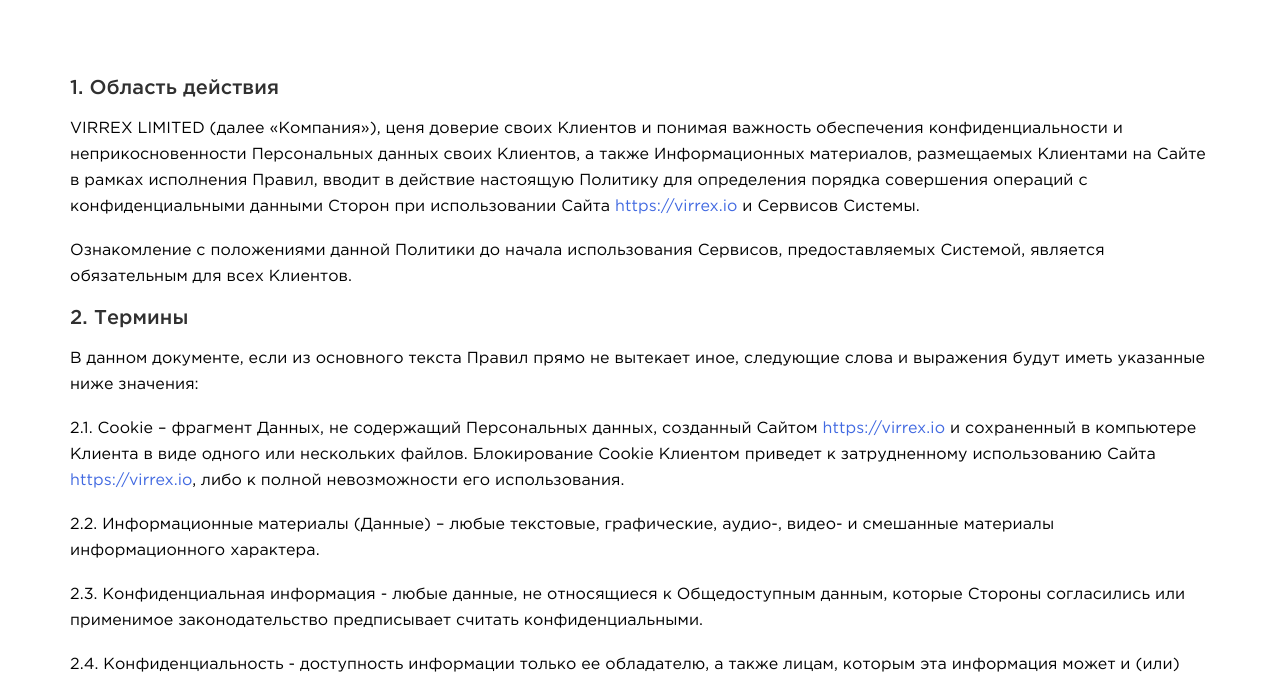
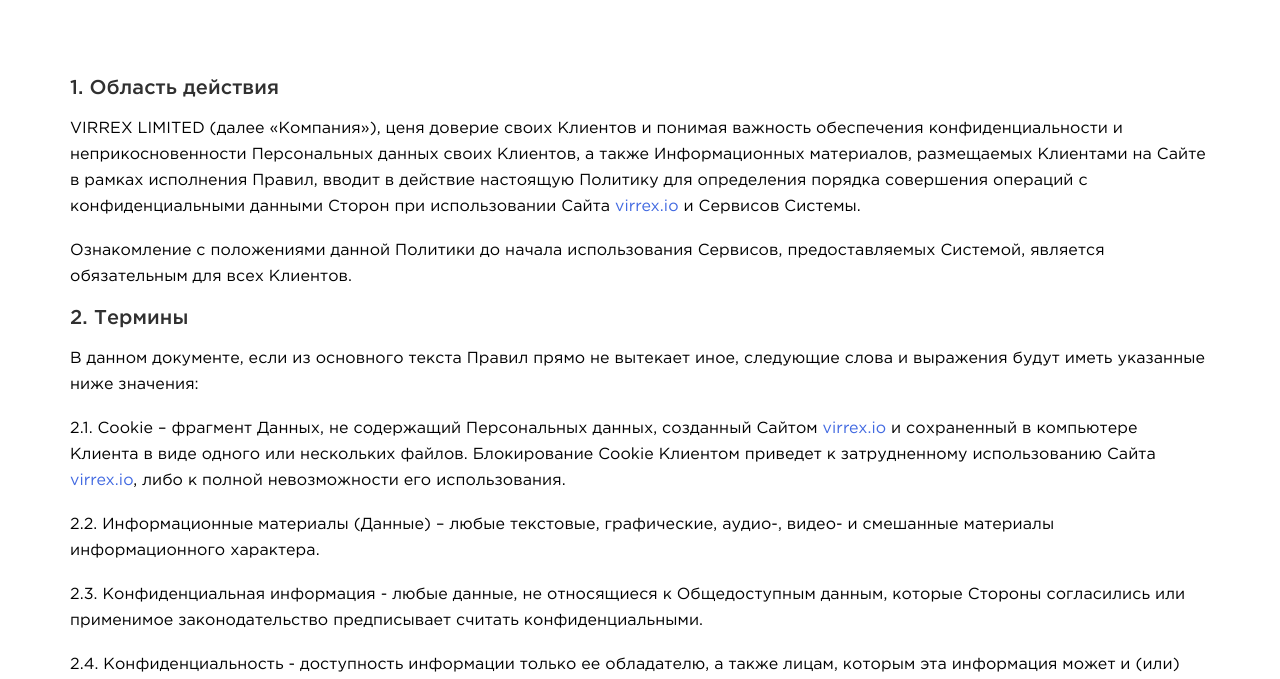
Before and after one commit to clientlab-dev/virrex, a PHP site: page /policy.php in a window 1280 px wide. Shown: the part 221-900 px from the top of the page. Run offline with PHP 8.4, Linux system fonts and the light colour scheme; style sheets or scripts are compiled from the project's sources; some libraries are stand-ins or nearby versions.

Commit message:
fixed policy links

```diff
--- a/policy.php
+++ b/policy.php
@@ -20,7 +20,7 @@ insert_header($headerOptions);
     данных своих Клиентов, а также Информационных материалов, размещаемых
     Клиентами на Сайте в рамках исполнения Правил, вводит в действие настоящую
     Политику для определения порядка совершения операций с конфиденциальными
-    данными Сторон при использовании Сайта <a href="https://virex.io">https://virrex.io</a> и Сервисов Системы.
+    данными Сторон при использовании Сайта <a href="https://virex.io">virrex.io</a> и Сервисов Системы.
 </p>
 <p>
     Ознакомление с положениями данной Политики до начала использования Сервисов,
@@ -34,9 +34,9 @@ insert_header($headerOptions);
 </p>
 <p>
 2.1. Cookie – фрагмент Данных, не содержащий Персональных данных, созданный
-Сайтом <a href="https://virrex.io">https://virrex.io</a> и сохраненный в компьютере Клиента в виде одного или
+Сайтом <a href="https://virrex.io">virrex.io</a> и сохраненный в компьютере Клиента в виде одного или
 нескольких файлов. Блокирование Cookie Клиентом приведет к затрудненному
-использованию Сайта <a href="https://virrex.io">https://virrex.io</a>, либо к полной невозможности его
+использованию Сайта <a href="https://virrex.io">virrex.io</a>, либо к полной невозможности его
 использования.
 </p>
 <p>
```
